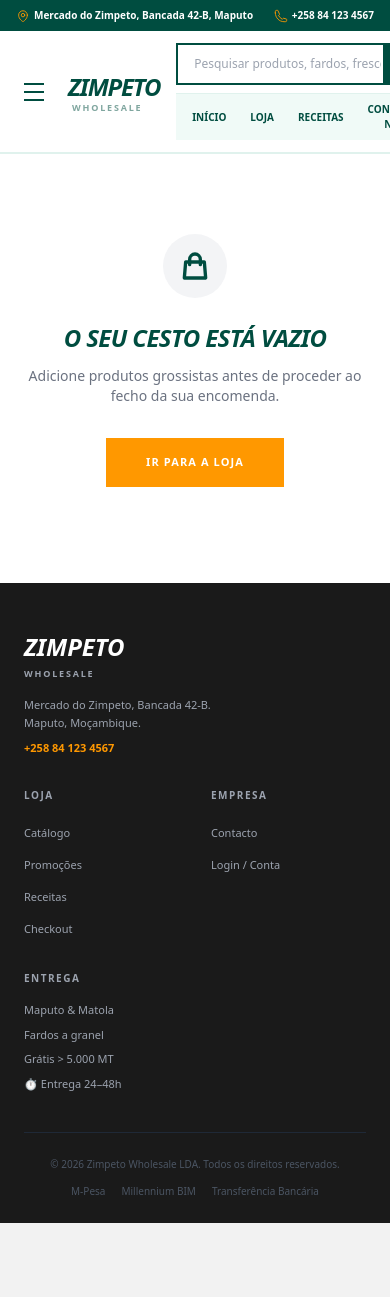
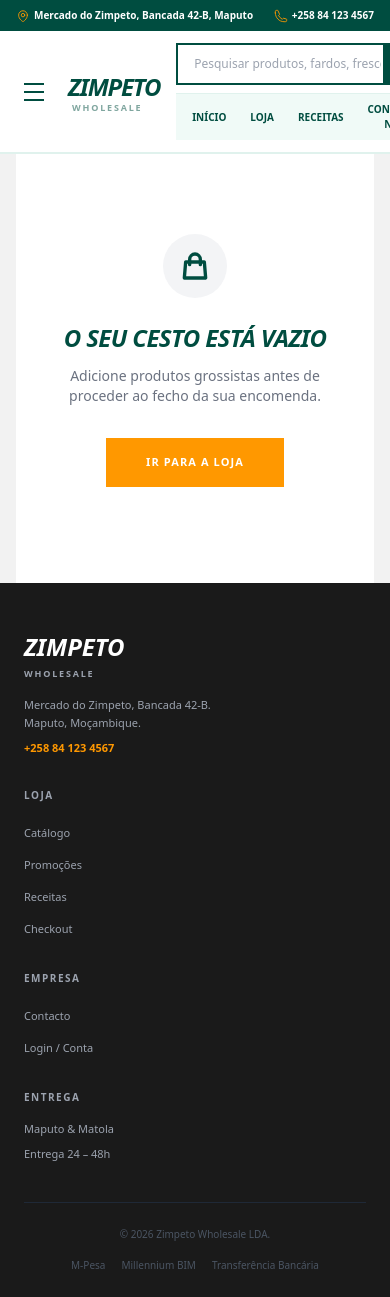
Before and after one commit to aszi85/Zimpeto-Wholesale, a Next.js app: page /checkout in a window 390 px wide. Shown: the top 1297 px of the page. Before the commit the page ends 1223 px from the top, so only its background shows below. Built offline with nearby package versions, Linux system fonts and the light colour scheme.

Commit message:
first attempt at responsive footer and nav

```diff
--- a/src/app/layout.tsx
+++ b/src/app/layout.tsx
@@ -14,10 +14,12 @@
 export default function RootLayout({ children }: { children: React.ReactNode }) {
   return (
     <html lang="pt">
-      <body className="bg-[#f2f2f2] min-h-screen">
+      <body className="bg-[#f2f2f2] min-h-screen w-full overflow-x-hidden">
         <CartProvider>
           <Navbar />
-          <main>{children}</main>
+          <main className="w-full px-4 md:px-8 lg:px-16">
+            {children}
+          </main>
           <Footer />
           <CartSidebar />
           <AddToCartPopup />
--- a/src/components/Footer.tsx
+++ b/src/components/Footer.tsx
@@ -5,11 +5,13 @@
   const router = useRouter();
 
   return (
-    <footer className="bg-[#1a1a1a] text-white pt-12 pb-6 px-6">
+    <footer className="bg-[#1a1a1a] text-white pt-12 pb-6 px-6 w-full">
       <div className="max-w-[1400px] mx-auto">
-        <div className="grid grid-cols-2 md:grid-cols-4 gap-8 mb-10">
+        {/* CORREÇÃO AQUI: grid-cols-1 para mobile, grid-cols-2 para tablets, grid-cols-4 para desktop */}
+        <div className="grid grid-cols-1 sm:grid-cols-2 md:grid-cols-4 gap-8 mb-10">
+
           {/* Brand */}
-          <div className="col-span-2 md:col-span-1">
+          <div className="col-span-1">
             <div className="text-2xl font-black italic text-white mb-1">ZIMPETO</div>
             <div className="text-[9px] text-gray-400 font-black uppercase tracking-[0.2em] mb-4">Wholesale</div>
             <p className="text-[11px] text-gray-400 font-medium leading-relaxed">
@@ -30,10 +32,7 @@
                 { label: 'Checkout', href: '/checkout' },
               ].map(l => (
                 <li key={l.href}>
-                  <button
-                    onClick={() => router.push(l.href)}
-                    className="text-[11px] text-gray-400 font-medium hover:text-white transition-colors"
-                  >
+                  <button onClick={() => router.push(l.href)} className="text-[11px] text-gray-400 hover:text-white transition-colors">
                     {l.label}
                   </button>
                 </li>
@@ -49,10 +48,7 @@
                 { label: 'Login / Conta', href: '/login' },
               ].map(l => (
                 <li key={l.href}>
-                  <button
-                    onClick={() => router.push(l.href)}
-                    className="text-[11px] text-gray-400 font-medium hover:text-white transition-colors"
-                  >
+                  <button onClick={() => router.push(l.href)} className="text-[11px] text-gray-400 hover:text-white transition-colors">
                     {l.label}
                   </button>
                 </li>
@@ -64,21 +60,18 @@
             <h4 className="text-[10px] font-black uppercase tracking-[0.15em] text-gray-400 mb-4">Entrega</h4>
             <ul className="space-y-2 text-[11px] text-gray-400 font-medium">
               <li>Maputo & Matola</li>
-              <li>Fardos a granel</li>
-              <li>Grátis &gt; 5.000 MT</li>
-              <li>⏱ Entrega 24–48h</li>
+              <li>Entrega 24 – 48h</li>
             </ul>
           </div>
         </div>
 
-        <div className="border-t border-gray-800 pt-6 flex flex-col md:flex-row items-center justify-between gap-3">
-          <p className="text-[10px] text-gray-600 font-medium">
-            © {new Date().getFullYear()} Zimpeto Wholesale LDA. Todos os direitos reservados.
-          </p>
-          <div className="flex gap-4">
-            <span className="text-[10px] text-gray-600 font-medium">M-Pesa</span>
-            <span className="text-[10px] text-gray-600 font-medium">Millennium BIM</span>
-            <span className="text-[10px] text-gray-600 font-medium">Transferência Bancária</span>
+        {/* Rodapé inferior */}
+        <div className="border-t border-gray-800 pt-6 flex flex-col md:flex-row items-center justify-between gap-4 text-center md:text-left">
+          <p className="text-[10px] text-gray-600 font-medium">© {new Date().getFullYear()} Zimpeto Wholesale LDA.</p>
+          <div className="flex flex-wrap justify-center gap-4">
+            {['M-Pesa', 'Millennium BIM', 'Transferência Bancária'].map((m) => (
+              <span key={m} className="text-[10px] text-gray-600 font-medium">{m}</span>
+            ))}
           </div>
         </div>
       </div>
```
